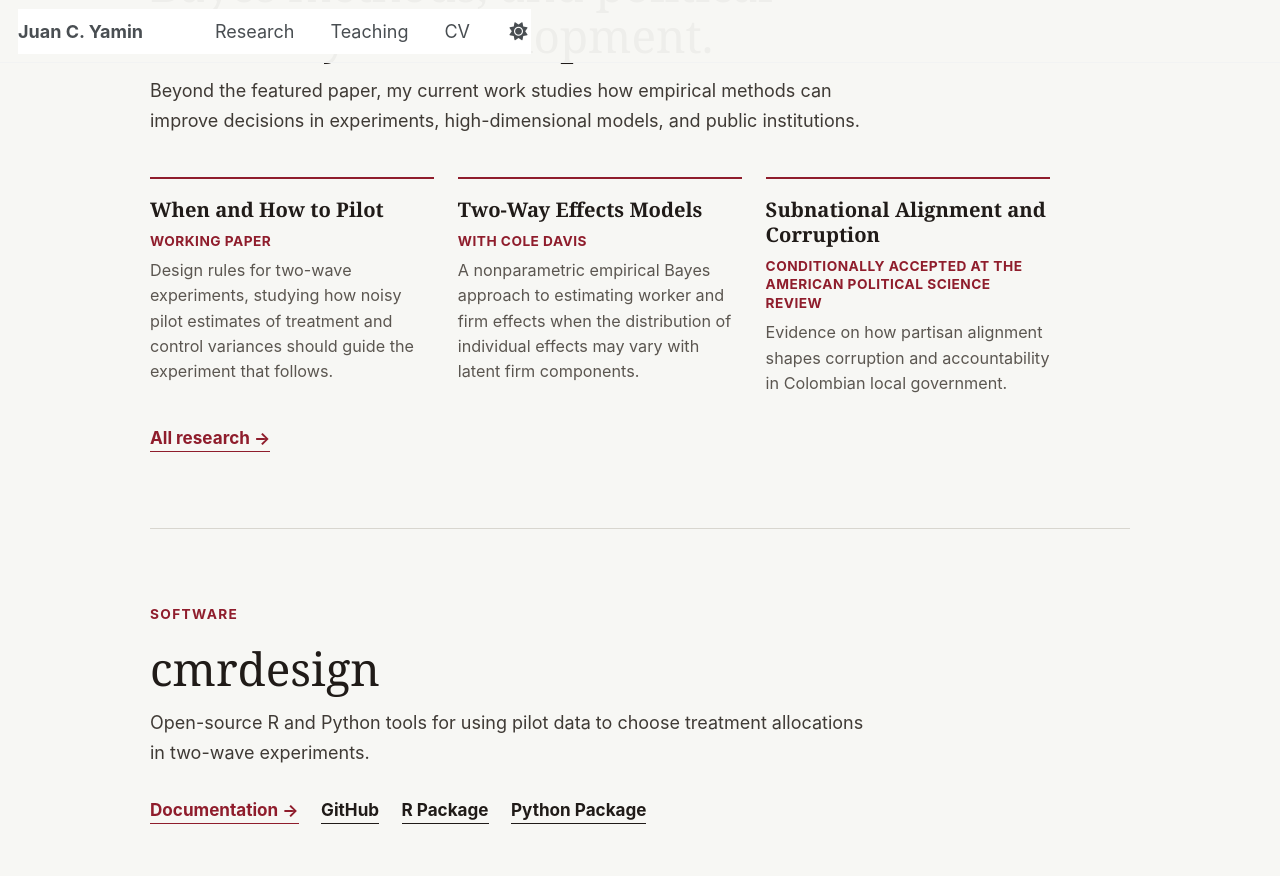
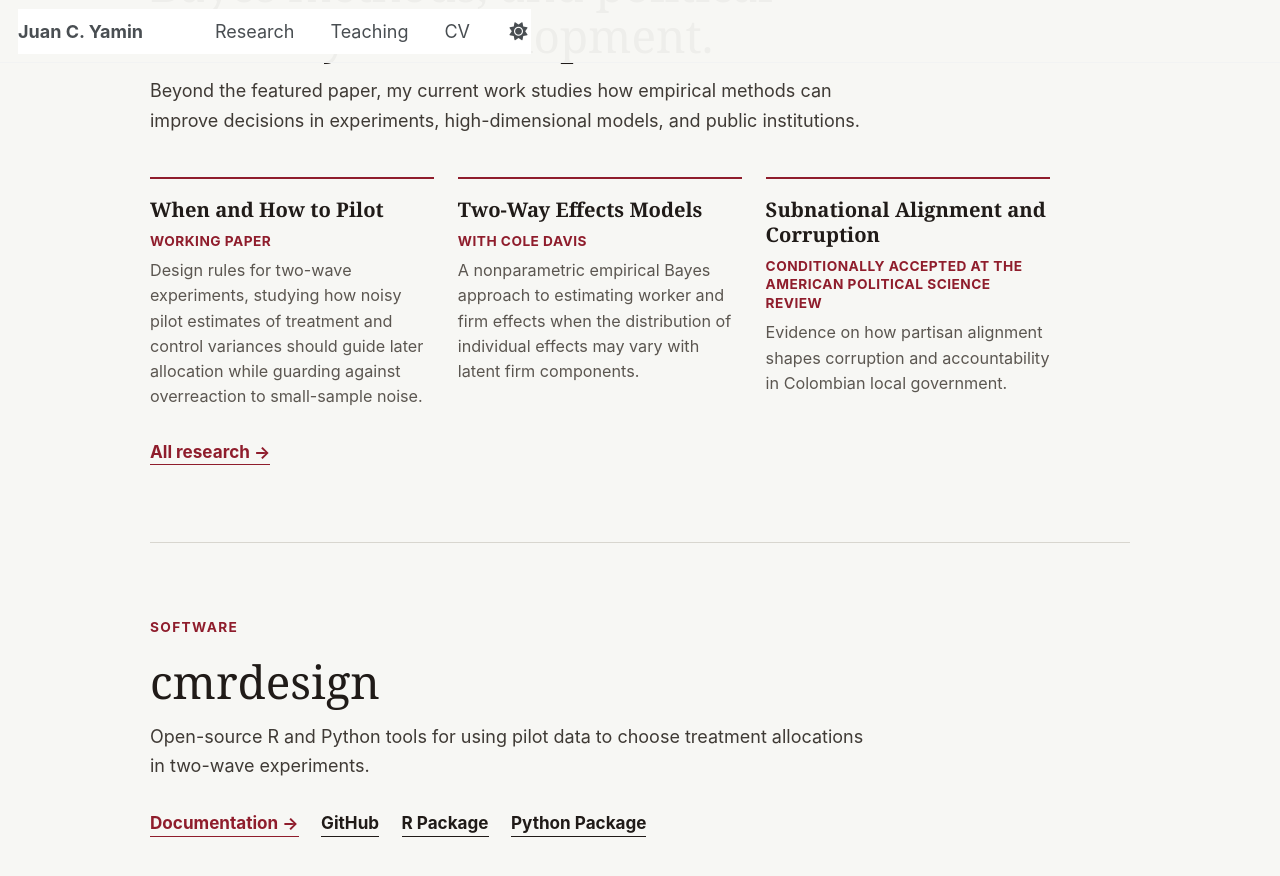
Before and after one commit to juancyamin/juancyamin.github.io, a Jekyll site: the page built from _pages/draft.md, in a window 1280 px wide and 900 px high, scrolled down 1752 px. Shown: the top 876 px of the window. Built offline with Jekyll 4.4.1, drawn with Linux system fonts in a browser that asks for light colours.

Commit message:
Balance draft research card copy

```diff
--- a/_pages/draft.md
+++ b/_pages/draft.md
@@ -345,7 +345,7 @@ noindex: true
         <article>
           <h3>When and How to Pilot</h3>
           <p class="d2-status">Working paper</p>
-          <p>Design rules for two-wave experiments, studying how noisy pilot estimates of treatment and control variances should guide the experiment that follows.</p>
+          <p>Design rules for two-wave experiments, studying how noisy pilot estimates of treatment and control variances should guide later allocation while guarding against overreaction to small-sample noise.</p>
         </article>
         <article>
           <h3>Two-Way Effects Models</h3>
```
